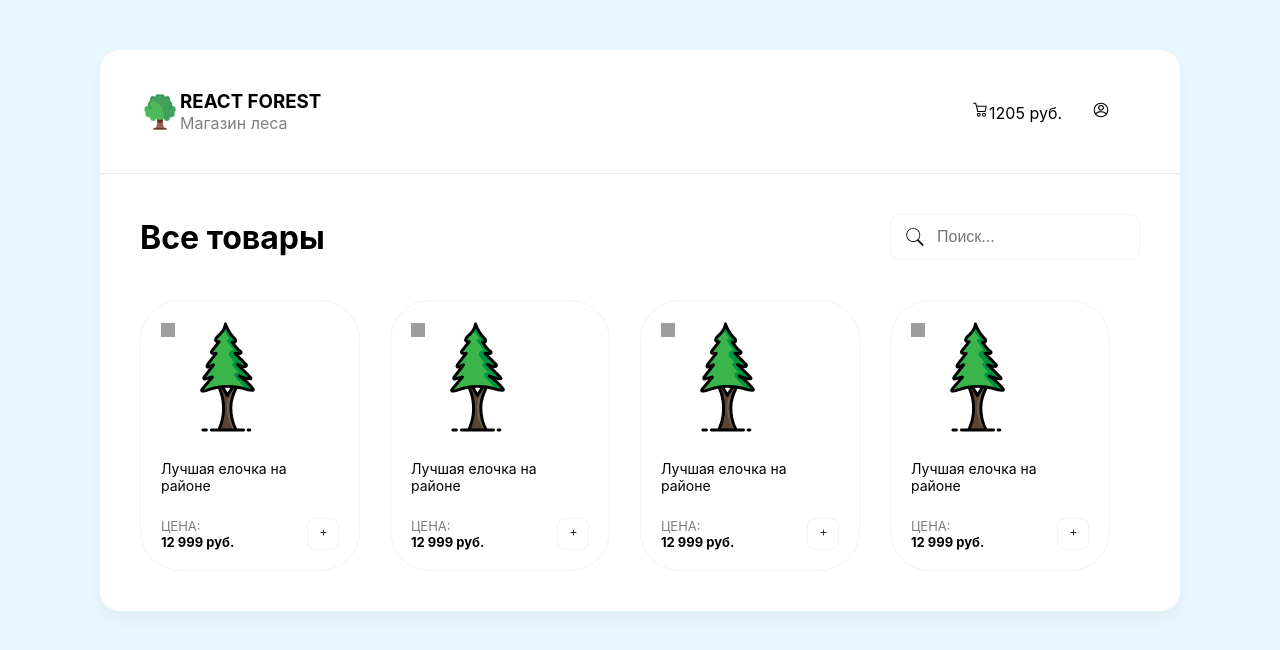
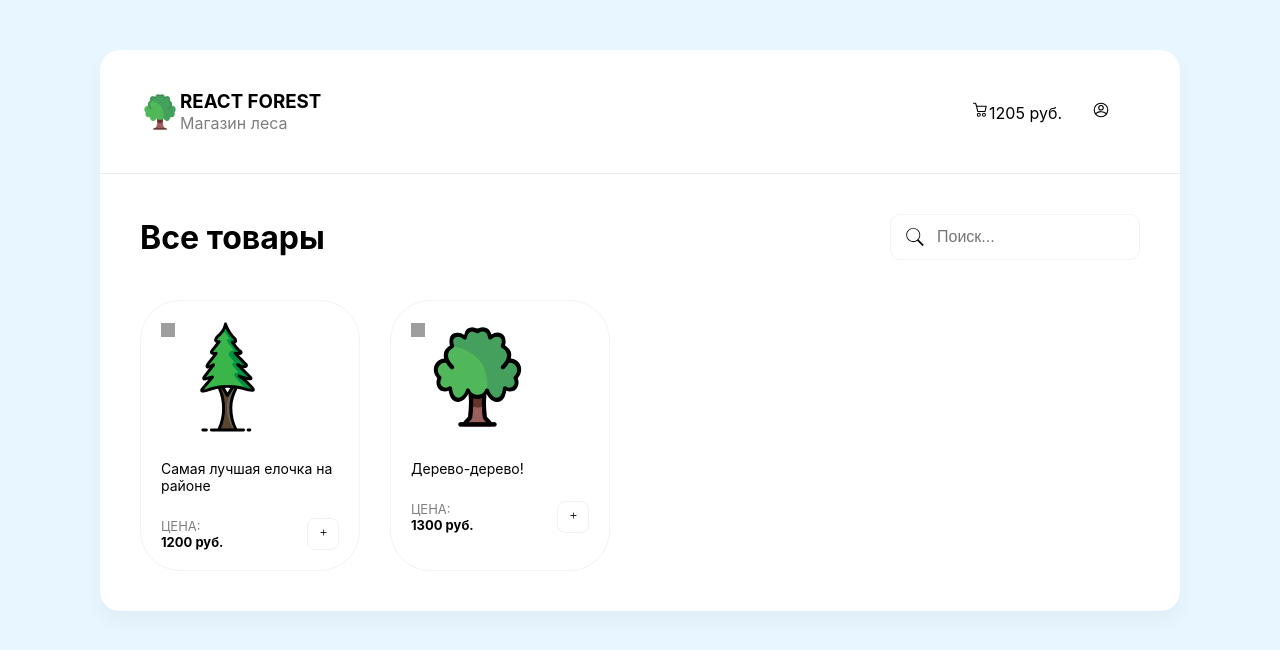
Before and after one commit to Larkinov/react-forest-market, a React (Create React App) app: page / in a window 1280 px wide. Shown: the top 650 px of the page. Built offline with nearby package versions, Linux system fonts and the light colour scheme; grey boxes are pictures that could not be loaded.

Commit message:
Дописал еще пропсов

```diff
--- a/src/App.js
+++ b/src/App.js
@@ -1,12 +1,21 @@
-import Card from './components/Card';
-import Header from './components/Header';
-import Drawer from './components/Drawer';
+import Card from "./components/Card";
+import Header from "./components/Header";
+import Drawer from "./components/Drawer";
+
+const arr = [
+  {
+    title: "Самая лучшая елочка на районе",
+    price: "1200",
+    url: "./img/forest/tree-one.svg",
+  },
+  { title: "Дерево-дерево!", price: "1300", url: "./img/forest/tree-two.svg" },
+];
 
 function App() {
   return (
     <div className="wrapper">
-      <Drawer/>
-      <Header/>
+      <Drawer />
+      <Header />
       <div className="content">
         <div className="search">
           <h1>Все товары</h1>
@@ -16,10 +25,15 @@ function App() {
           </div>
         </div>
         <div className="forest">
-          <Card/>
-          <Card/>
-          <Card/>
-          <Card/>
+          {arr.map((obj) => (
+            <Card
+              title={obj.title}
+              price={obj.price}
+              url={obj.url}
+              onClickLike={() => console.log("like")}
+              onClickPlus={() => console.log("plus")}
+            />
+          ))}
         </div>
       </div>
     </div>
--- a/src/components/Card.js
+++ /dev/null
@@ -1,20 +0,0 @@
-function Card(){
-    return (<div className="card">
-    <div className="card-like">
-      <img src="/img/heart-line.svg" alt="unliked" width={14} height={14} />
-    </div>
-    <img src="/img/forest/tree-one.svg" alt="tree" width={133} height={112} />
-    <h5>Лучшая елочка на районе</h5>
-    <div className="cardButton">
-      <div className="cardButtonPrice">
-        <span>Цена:</span>
-        <b>12 999 руб.</b>
-      </div>
-      <button className="button">
-        <img src="/img/plus.svg" alt="Plus" width={11} height={11} />
-      </button>
-    </div>
-  </div>);
-}
-
-export default Card;
--- /dev/null
+++ b/src/components/Card/Card.module.scss
@@ -0,0 +1,34 @@
+.card{
+    border: 1px solid #f3f3f3;
+    padding: 20px;
+    width: 220px;
+    border-radius: 40px;
+    margin-right: 30px;
+    transition: box-shadow 0.2s ease-in-out, transform 0.2s ease-in-out;
+    // cursor: pointer;
+
+    &:hover{
+      box-shadow: 0px 20px 30px rgba(0, 0, 0, 0.05);
+      transform: translateY(-5px);
+    }
+    .cardLike{
+      position: absolute;
+      cursor: pointer;
+    }
+
+    span {
+      font-size: 13px;
+      opacity: 0.5;
+      text-transform: uppercase;
+    }
+
+    b {
+      font-size: 13px;
+    }
+
+    h5{
+      font-weight: 400;
+      font-size: 14px;
+    }
+
+  }
--- /dev/null
+++ b/src/components/Card/index.js
@@ -0,0 +1,24 @@
+import styles from "./Card.module.scss";
+
+function Card(props) {
+  return (
+    <div className={styles.card}>
+      <div className={styles.cardLike} onClick={props.onClickLike}>
+        <img src="/img/heart-line.svg" alt="unliked" width={14} height={14} />
+      </div>
+      <img src={props.url} alt="tree" width={133} height={112} />
+      <h5>{props.title}</h5>
+      <div className="cardButton">
+        <div className="cardButtonPrice">
+          <span>Цена:</span>
+          <b>{props.price} руб.</b>
+        </div>
+        <button className="buttonCard" onClick={props.onClickPlus}>
+          <img src="/img/plus.svg" alt="Plus" width={11} height={11} />
+        </button>
+      </div>
+    </div>
+  );
+}
+
+export default Card;
--- a/src/index.js
+++ b/src/index.js
@@ -1,6 +1,5 @@
 import React from 'react';
 import ReactDOM from 'react-dom/client';
-// import './index.css';
 import App from './App';
 import './index.scss';
 
--- a/src/index.scss
+++ b/src/index.scss
@@ -100,49 +100,17 @@ header{
   }
 }
 
-.card{
-  border: 1px solid #f3f3f3;
-  padding: 20px;
-  width: 220px;
-  border-radius: 40px;
-  margin-right: 30px;
-  transition: box-shadow 0.2s ease-in-out, transform 0.2s ease-in-out;
-  // cursor: pointer;
-
-  &:hover{
-    box-shadow: 0px 20px 30px rgba(0, 0, 0, 0.05);
-    transform: translateY(-5px);
-  }
-  .card-like{
-    position: absolute;
-    cursor: pointer;
-  }
-
-  span {
-    font-size: 13px;
-    opacity: 0.5;
-    text-transform: uppercase;
-  }
-
-  b {
-    font-size: 13px;
-  }
-
-  h5{
-    font-weight: 400;
-    font-size: 14px;
-  }
-
 .cardButton{
   display: flex;
   justify-content: space-between;
   align-items: center;
+
   .cardButtonPrice{
     display: flex;
     flex-direction: column;
   }
 
-    .button{
+  .buttonCard{
     background: #ffffff;
     border: 1px solid #f2f2f2;
     box-sizing: border-box;
@@ -152,8 +120,6 @@ header{
     cursor: pointer;
   }
 }
-}
-
 
 .overlay{
   position: absolute;
```
Lines whose indentation alone changed are shown as unchanged.
